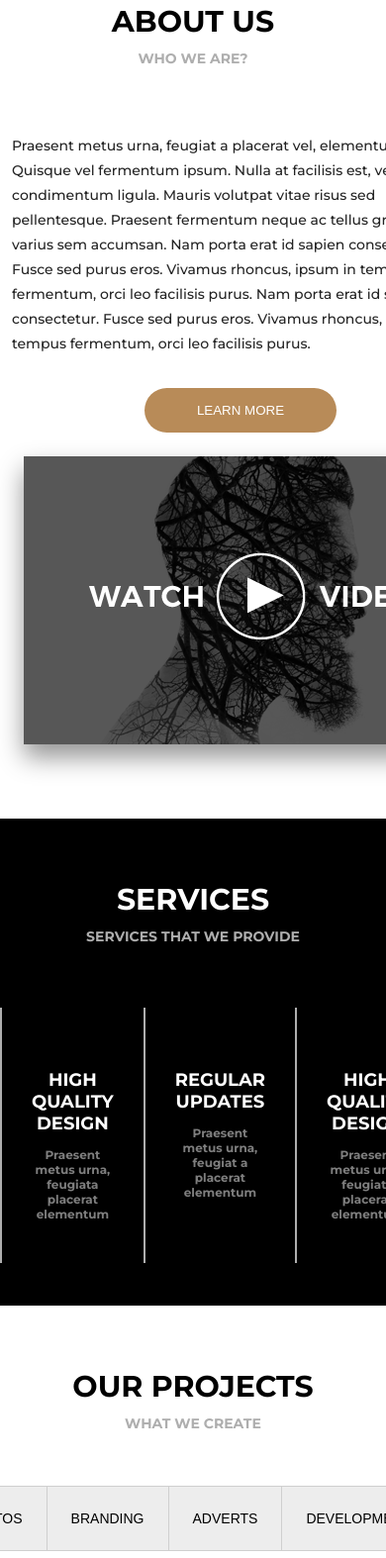
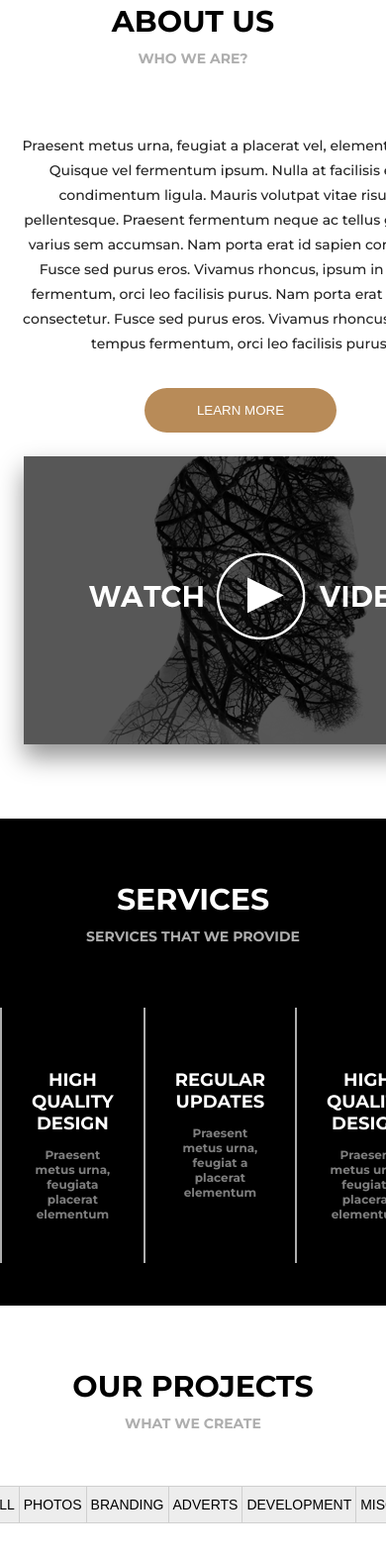
Before and after one commit to matuzalema/awax-psd-to-html, a website: page index.html in a window 390 px wide. Shown: the part 933-2507 px from the top of the page at 99% size. Drawn offline with Linux system fonts and the light colour scheme.

Commit message:
Add RWD to projects section

```diff
--- a/sass/style.scss
+++ b/sass/style.scss
@@ -1003,8 +1003,17 @@ footer {
 }
 
 @media (max-width: 992px) {
+    .about-left p {
+        text-align: center;
+    }
     .btn-learn-more {
         display: block;
         margin: 0 auto;
     }
 }
+
+@media (max-width: 767px) {
+    .btns-projects .btn-project{
+        padding: 10px 4px;
+    }
+}
```
Also changed, not shown: css/style.css.
